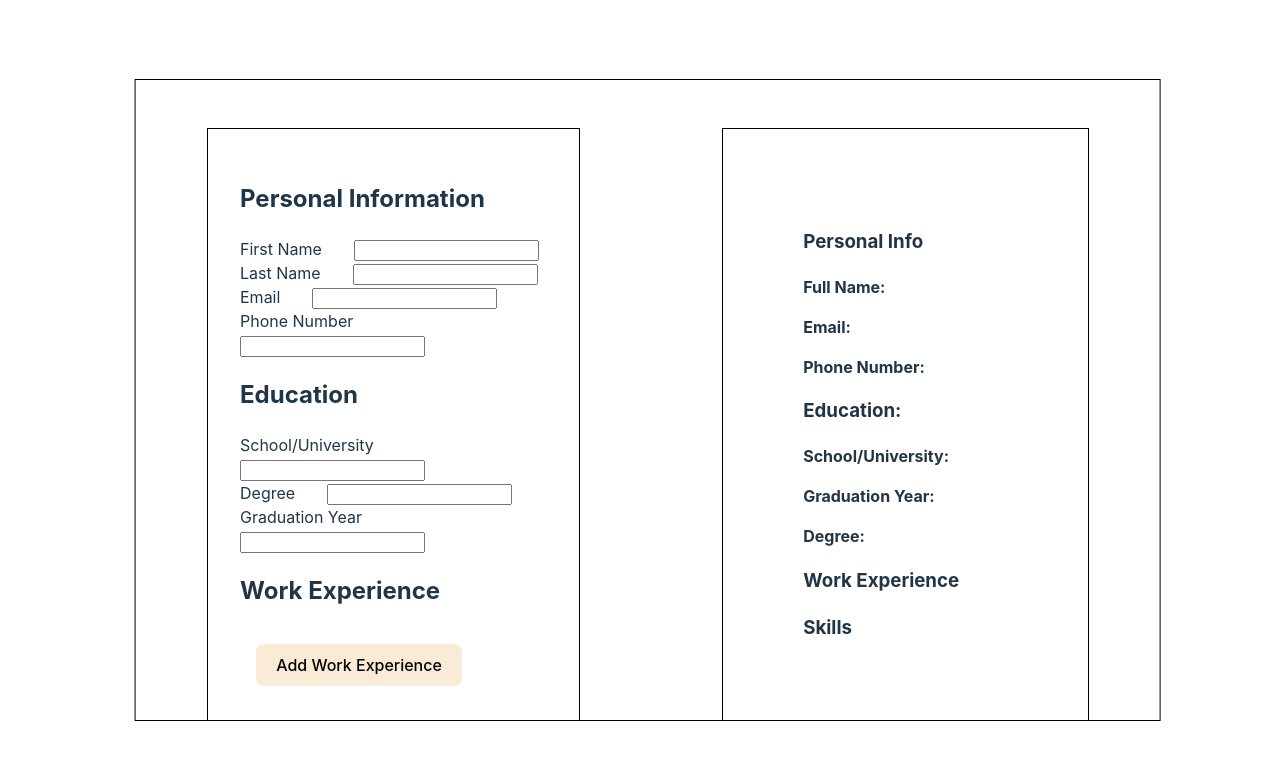
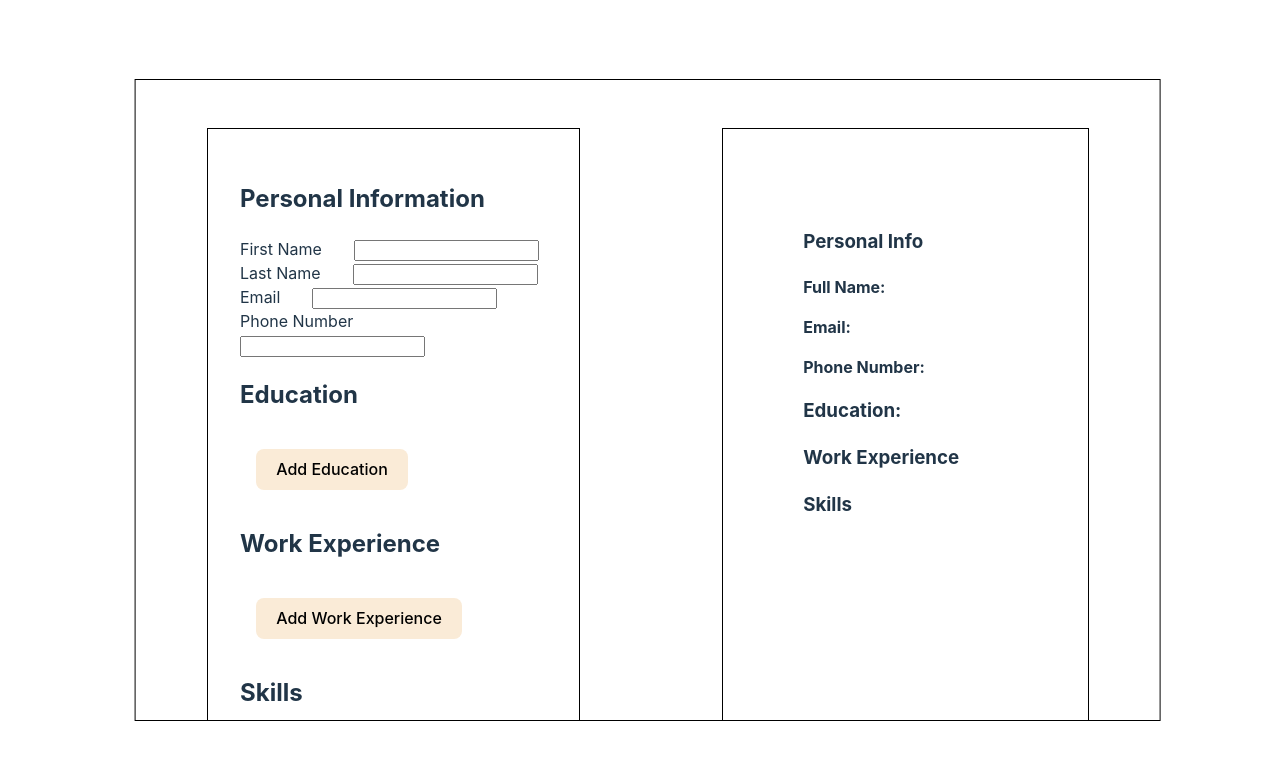
Before and after one commit to MarkoMTP/cv-app, a React (Vite) app: page / in a window 1280 px wide. Shown: the top 760 px of the page. Built offline with nearby package versions, Linux system fonts and the light colour scheme.

Commit message:
added the option to add and delete education as well

```diff
--- a/src/components/cv.jsx
+++ b/src/components/cv.jsx
@@ -1,11 +1,12 @@
 import '../styles/cv.css'
 import "../styles/workExp.css"
+import { DisplayEducation } from './education.jsx';
 import { SkillDisplay } from './skillAdd.jsx';
 import { WorkExpDisplay } from './workExp.jsx';
 
 
 
-function Cv({ fullName, email, school, graduationYear, phoneNumber , degre, workExp, skills}) {
+function Cv({ fullName, email, phoneNumber , educations, workExp, skills}) {
 
 
 
@@ -18,9 +19,16 @@ function Cv({ fullName, email, school, graduationYear, phoneNumber , degre, work
         <p><strong>Phone Number:</strong> {phoneNumber}</p>
 
         <h3>Education:</h3>
-        <p><strong>School/University:</strong> {school}</p>
-        <p><strong>Graduation Year:</strong> {graduationYear}</p>
-        <p><strong>Degree:</strong> {degre}</p>
+          {educations.map((education, index) => (
+            <DisplayEducation
+            key={index}
+            index={index}
+            school={education.school}
+            degree={education.degree}
+            year={education.gradYear}
+            ></DisplayEducation>
+
+          ))}
 
         <h3>Work Experience</h3>
         {workExp.map((exp, index) => (
--- /dev/null
+++ b/src/components/education.jsx
@@ -0,0 +1,46 @@
+
+
+function AddEducation ({ index, education, handleInputChange, deleteEducation }) {
+
+
+return (
+<>
+<div className='form-group'>
+<label htmlFor={`schools-${index}`}>School/University</label>
+<input type='text' id={`schools-${index}`} name='school' className='form-control' value={education.school} onChange={handleInputChange} />
+</div>
+<div className='form-group'>
+<label htmlFor={`degree-${index}`}>Degree</label>
+<input type='text' id={`degree-${index}`} name='degree' className='form-control' value={education.degree} onChange={handleInputChange} />
+</div>
+<div className='form-group'>
+<label htmlFor={`gradYear-${index}`}>Graduation Year</label>
+<input type='number' id={`gradYear-${index}`} name='gradYear' className='form-control' value={education.gradYear} onChange={handleInputChange} />
+<button type='button' className='btn btn-primary' onClick={deleteEducation}>Delete Education</button>
+
+</div>
+</>
+)
+
+}
+
+
+function DisplayEducation({school, degree, year, index}) {
+    return (
+
+
+        <>
+        <h3>Education {index + 1}</h3>
+        <p><strong>School: </strong> {school}</p>
+        <p><strong>Degree: </strong> {degree}</p>
+        <p><strong>Graduation Year: </strong> {year}</p>
+
+      </>
+
+
+
+
+    )
+}
+
+export {AddEducation, DisplayEducation}
--- a/src/components/form.jsx
+++ b/src/components/form.jsx
@@ -1,66 +1,36 @@
 import { useState } from "react";
 import '../styles/cv.css'
-
 import "../styles/workExp.css"
 import AddWorkExp from "./workExp.jsx";
 import { AddSkills } from "./skillAdd.jsx";
+import { DisplayEducation, AddEducation } from "./education.jsx";
 import Cv from "./cv.jsx";
 
+function FormForEdit() {
+  // all the inputs
+  const [firstName, setFirstName] = useState('');
+  const [lastName, setLastName] = useState('');
+  const [email, setEmail] = useState('');
+  const [phone, setPhone] = useState('');
 
-function FormForEdit() {
 
-  //all the inputs
-const [firstName, setFirstName] = useState('')
-const [lastName, setLastName] = useState('')
-const [email, setEmail] = useState('')
-const [phone, setPhone] = useState()
-const [school, setSchool] = useState('')
-const [degre, setDegre] = useState('')
-const [gradYear, setGradYear] = useState('')
+  const fullName = `${firstName} ${lastName}`;
 
-const fullName = `${firstName} ${lastName}`
-
-function handleGradYear (e) {
-  setGradYear(e.target.value)
+  // Handlers for personal information
+  function handleInputChange(e, setState) {
+    setState(e.target.value);
   }
 
-function handleDegre (e) {
-  setDegre(e.target.value)
-}
+  // Work experience state
+  const [workExpForms, setWorkExpForm] = useState([]);
+  const [skills, setSkill] = useState([]);
 
-
-function handleSchool (e) {
-  setSchool(e.target.value)
-}
-
-function handlePhone (e) {
-  setPhone(e.target.value)
-}
-
-function handleEmail(e) {
-  setEmail(e.target.value)
-}
-
-function handleFirstName(e) {
-  setFirstName(e.target.value)
-}
-
-function handleLastName(e) {
-  setLastName(e.target.value)
-}
-
-
-//add work and skills
-  const [workExpForms, setWorkExpForm] = useState([])
-  const [skills, setSkill] = useState([])
-
-
+  // Handlers for work experience
   const handleWorkExpChange = (id, field, value) => {
     setWorkExpForm(prevForms =>
       prevForms.map(form => form.id === id ? { ...form, [field]: value } : form)
     );
-  }
-
+  };
 
   const handleAddForm = () => {
     setWorkExpForm([...workExpForms, {
@@ -73,13 +43,11 @@ function handleLastName(e) {
     }]);
   };
 
-
-
   const handleDeleteForm = (id) => {
     setWorkExpForm(workExpForms.filter((form) => form.id !== id));
   };
 
-
+  // Handlers for skills
   const handleSkillChange = (id, value) => {
     setSkill(prevSkills =>
       prevSkills.map(skill => skill.id === id ? { ...skill, value: value } : skill)
@@ -90,8 +58,32 @@ function handleLastName(e) {
     setSkill([...skills, { id: Date.now(), value: '' }]);
   };
 
-const handleDeleteSkill = (index) => {
-  setSkill(skills.filter((skill) => skill.id !== index))
+  const handleDeleteSkill = (id) => {
+    setSkill(skills.filter((skill) => skill.id !== id));
+  };
+
+
+  //handlers for education
+  const [educations, setEducation] = useState([])
+
+  const handleAddEducation = () => {
+    setEducation([...educations, {
+      id: Date.now(),
+      school: '',
+      degree: '',
+      gradYear: ''
+
+    }])
+  }
+
+  const handleDeleteEducation = (id) => {
+    setEducation(educations.filter((education) => education.id !== id))
+  }
+
+  const handleEducationChange = (id, field, value) => {
+    setEducation(prevEducations => prevEducations.map(education => education.id === id ? {...education, [field]: value} : education))
+
+
   }
 
 
@@ -103,39 +95,35 @@ const handleDeleteSkill = (index) => {
           <h2>Personal Information</h2>
           <div className='form-group'>
             <label htmlFor='firstName'>First Name</label>
-            <input type='text' id='firstName' name='firstName' className='form-control' onChange={handleFirstName}/>
+            <input type='text' id='firstName' name='firstName' className='form-control' onChange={(e) => handleInputChange(e, setFirstName)} />
           </div>
-
           <div className='form-group'>
             <label htmlFor='lastName'>Last Name</label>
-            <input type='text' id='lastName' name='lastName' className='form-control' onChange={handleLastName}/>
+            <input type='text' id='lastName' name='lastName' className='form-control' onChange={(e) => handleInputChange(e, setLastName)} />
           </div>
-
           <div className='form-group'>
             <label htmlFor='email'>Email</label>
-            <input type='email' id='email' name='email' className='form-control' onChange={handleEmail}/>
+            <input type='email' id='email' name='email' className='form-control' onChange={(e) => handleInputChange(e, setEmail)} />
           </div>
-
           <div className='form-group'>
             <label htmlFor='phone'>Phone Number</label>
-            <input type='tel' id='phone' name='phone' className='form-control' onChange={handlePhone}/>
+            <input type='tel' id='phone' name='phone' className='form-control' onChange={(e) => handleInputChange(e, setPhone)} />
           </div>
+          <h2>Education</h2>
 
-          <h2>Education</h2>
-          <div className='form-group'>
-            <label htmlFor='school'>School/University</label>
-            <input type='text' id='school' name='school' className='form-control' onChange={handleSchool}/>
-          </div>
+          {educations.map((education, index) => (
+            <AddEducation
+              key={education.id}
+              index={index + 1}
+              education={education}
+              handleInputChange={(e) => handleEducationChange(education.id, e.target.name, e.target.value)}
+              deleteEducation={() => handleDeleteEducation(education.id)}
 
-          <div className='form-group'>
-            <label htmlFor='degree'>Degree</label>
-            <input type='text' id='degree' name='degree' className='form-control' onChange={handleDegre}/>
-          </div>
+            > </AddEducation>
+          ))}
 
-          <div className='form-group'>
-            <label htmlFor='graduationYear'>Graduation Year</label>
-            <input type='number' id='graduationYear' name='graduationYear' className='form-control' onChange={handleGradYear}/>
-          </div>
+        <button type='button' className='workExpBtn' onClick={handleAddEducation}>Add Education</button>
+
 
           <h2>Work Experience</h2>
           {workExpForms.map((form, index) => (
@@ -148,39 +136,23 @@ const handleDeleteSkill = (index) => {
             />
           ))}
           <button type='button' className='workExpBtn' onClick={handleAddForm}>Add Work Experience</button>
-
           <h2>Skills</h2>
           {skills.map((skill, index) => (
-  <AddSkills key={skill.id} index={index + 1} skill={skill} deleteWork={() => handleDeleteSkill(skill.id)} handleInputChange={(e) => handleSkillChange(skill.id, e.target.value)}/>
+            <AddSkills key={skill.id} index={index + 1} skill={skill} deleteWork={() => handleDeleteSkill(skill.id)} handleInputChange={(e) => handleSkillChange(skill.id, e.target.value)} />
           ))}
-
-
-
-  <button type='button' className='workExpBtn' onClick={handleAddSkill}>Add skill </button>
-
-
+          <button type='button' className='workExpBtn' onClick={handleAddSkill}>Add skill</button>
         </form>
-
-
-
-
       </div>
       <Cv
         fullName={fullName}
         email={email}
-        school={school}
-        graduationYear={gradYear}
         phoneNumber={phone}
-        degre={degre}
+        educations={educations}
         workExp={workExpForms}
         skills={skills}
       />
-
     </div>
   );
 }
 
-
-
-
 export default FormForEdit;
```
Lines whose indentation alone changed are shown as unchanged.
